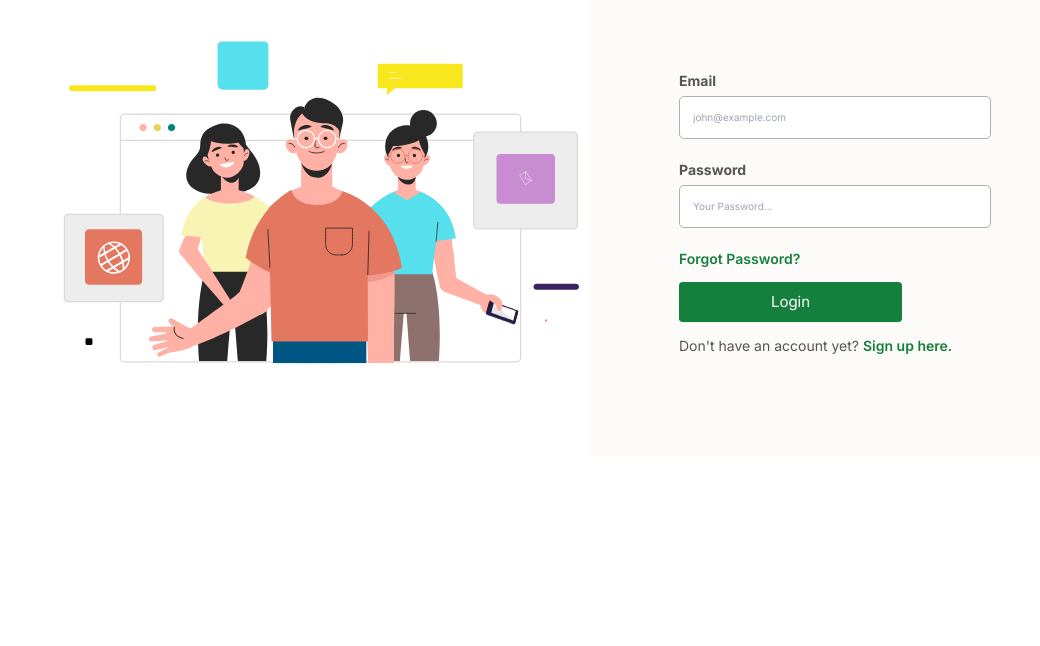
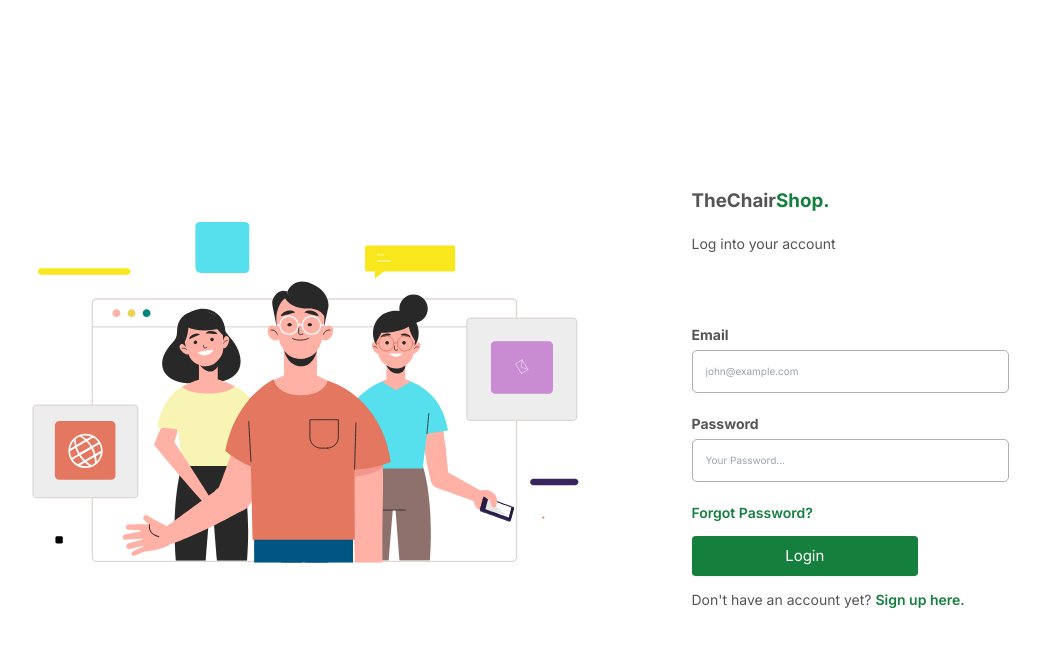
Before and after one commit to Yinye013/chairs-next-app, a Next.js app: page /login in a window 1280 px wide. Shown: the top 646 px of the page, without its empty margins (51-1091 px from the left). Built offline with nearby package versions, Linux system fonts and the light colour scheme.

Commit message:
fix: added more configs

```diff
--- a/app/(platform)/(auth)/login/_components/Login.tsx
+++ b/app/(platform)/(auth)/login/_components/Login.tsx
@@ -25,6 +25,7 @@ export default function Login() {
   }
 
   return (
+    <>
       <form className=" pl-[9rem]" onSubmit={handleSubmit(onSubmit)}>
         <div className=" gap-4 items-center">
           <label className="block font-bold text-[1.4rem] mb-[0.5rem]" htmlFor="Email">
@@ -57,5 +58,6 @@ export default function Login() {
           </Link>
         </p>
       </form>
+    </>
   );
 }
--- a/app/(platform)/(auth)/login/page.tsx
+++ b/app/(platform)/(auth)/login/page.tsx
@@ -1,18 +1,24 @@
 "use client";
 import React from "react";
+import Logo from "../../_components/Logo";
 import Lottie from "lottie-react";
 import WaveAnimation from "@/animations/wave.json";
 import Login from "./_components/Login";
 
 export default function LoginPage() {
   return (
-    <div className=" container">
+    <div className="h-screen flex items-center">
       <div className="grid grid-cols-1 lg:grid-cols-2">
         <div>
           <Lottie animationData={WaveAnimation} />
         </div>
-        <div className="bg-[#fcfbf9] ">
-          <div className=" pt-[7rem] mb-[10rem]">
+        <div className=" p-5">
+          <div className="pl-[9rem]">
+            <Logo />
+            <p className="mt-[2rem] text-[1.8rem] md:text-[1.4rem]">Log into your account</p>
+          </div>
+
+          <div className=" pt-[7rem]">
             <Login />
           </div>
         </div>
--- a/app/(platform)/(auth)/sign-up/page.tsx
+++ b/app/(platform)/(auth)/sign-up/page.tsx
@@ -3,20 +3,27 @@
 import React from "react";
 import Lottie from "lottie-react";
 import HelloAnimation from "@/animations/hello.json";
+import Logo from "../../_components/Logo";
 import Signup from "./_components/Signup";
 
 export default function SignUpPage() {
   return (
-    <main className="container">
+    <div className="h-screen flex items-center">
       <div className="grid grid-cols-1 lg:grid-cols-2">
-        <div className="lottie">
+        <div className=" flex items-center">
           <Lottie animationData={HelloAnimation} />
         </div>
+        <div className="p-5">
+          <div className="pl-[9rem]">
+            <Logo />
+            <p className="mt-[2rem] text-[1.8rem] md:text-[1.4rem]">Sign into your account</p>
+          </div>
 
-        <div className="pt-[7rem] mb-[10rem]">
-          <Signup />
+          <div className="pt-[7rem] mb-[10rem]">
+            <Signup />
+          </div>
         </div>
       </div>
-    </main>
+    </div>
   );
 }
```
Lines whose indentation alone changed are shown as unchanged.
